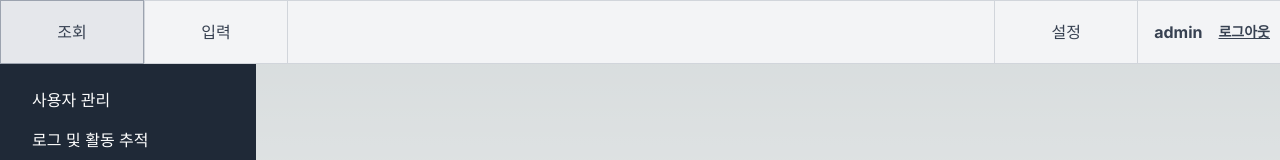
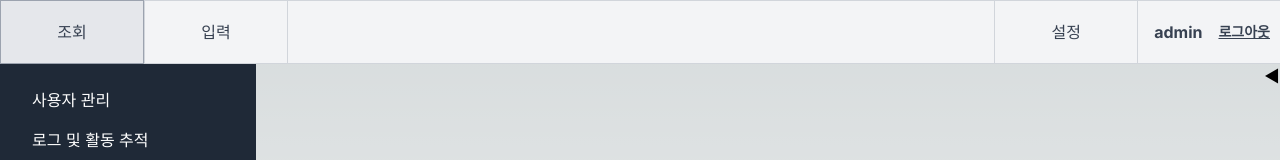
Before and after one commit to KDT-IaaS-Class-Two-Group/KDT-IaaS-2-ProjectA-1team, a Next.js app in the folder frontnext/: page /TabSetting in a window 1280 px wide. Shown: the top 160 px of the page. Built offline with nearby package versions, Linux system fonts and the light colour scheme.

Commit message:
:art: 정호연 : styles edit

```diff
--- a/frontnext/src/app/ui/SettingMoules/ToggleButton.tsx
+++ b/frontnext/src/app/ui/SettingMoules/ToggleButton.tsx
@@ -1,11 +1,16 @@
 import React from 'react';
-import { SettingStyles } from '../styles/styles-ys';
+import TotalStyles from '../styles/TotalStyles';
 
-const ToggleButton = ({ isOpen, toggleSidebar }: { isOpen: boolean, toggleSidebar: () => void }) => {
+const ToggleButton = ({
+  isOpen,
+  toggleSidebar,
+}: {
+  isOpen: boolean;
+  toggleSidebar: () => void;
+}) => {
   return (
     <div
-      className={`${SettingStyles.toggleButton}`}
-      style={{ right: isOpen ? '87.5rem' : '103.5rem' }} // 사이드바 열림 상태에 따라 위치 조정
+      className={`${TotalStyles.SettingToggleButton} ${isOpen ? TotalStyles.SettingToggleButtonOpen : TotalStyles.SettingToggleButtonClosed}`}
       onClick={toggleSidebar}
     >
       {isOpen ? '◀' : '▶'}
```
